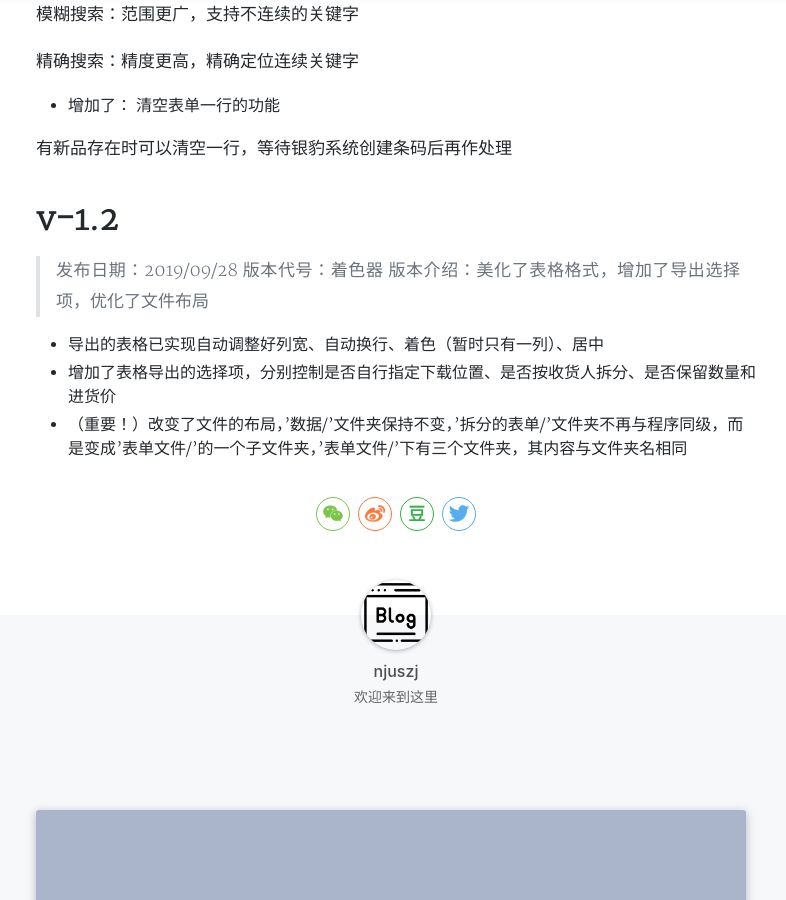
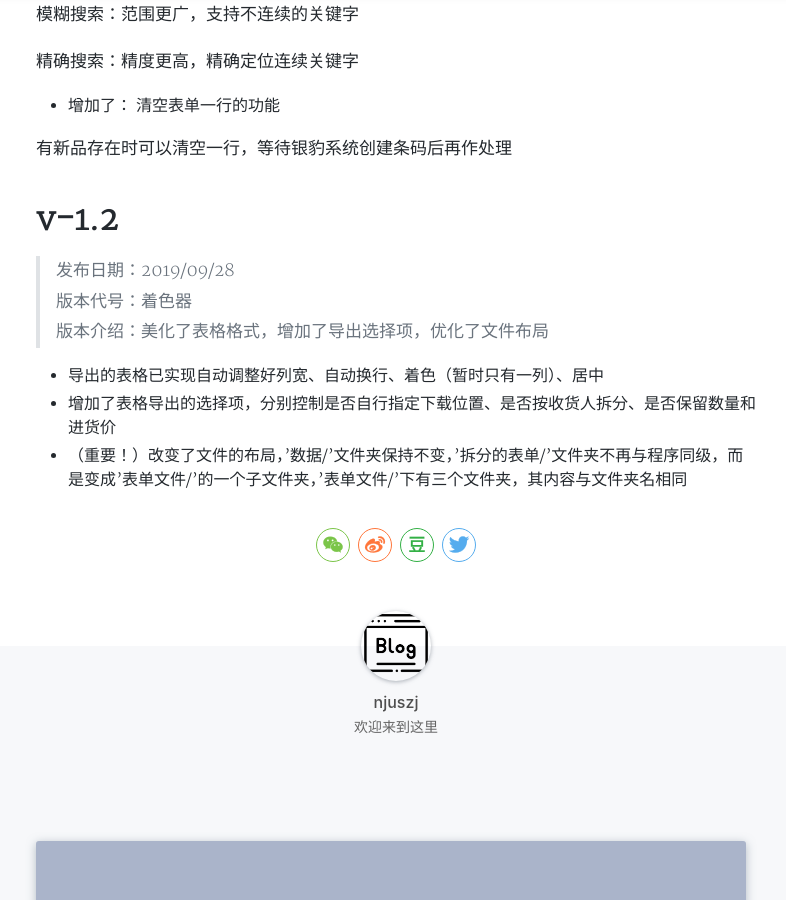
Before and after one commit to njuszj/njuszj.github.io, a Jekyll site: the page built from _posts/2019-09-18-sheet-tool-v1-0.md, in a window 1280 px wide and 900 px high, scrolled down 2781 px. Shown: the whole window, without its empty margins (244-1030 px from the left). Built offline with Jekyll 4.4.1, drawn with Linux system fonts in a browser that asks for light colours; nearby versions of some CDN libraries; a style sheet for code colours, icons or effects is not loaded.

```diff
--- a/_posts/2019-09-18-sheet-tool-v1-0.md
+++ b/_posts/2019-09-18-sheet-tool-v1-0.md
@@ -62,8 +62,8 @@ tag: bzsn
 
 # v-1.2
 
-> 发布日期：2019/09/28
-版本代号：着色器
+> 发布日期：2019/09/28\
+版本代号：着色器\
 版本介绍：美化了表格格式，增加了导出选择项，优化了文件布局
 
 
```
